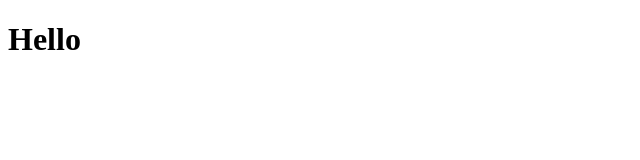
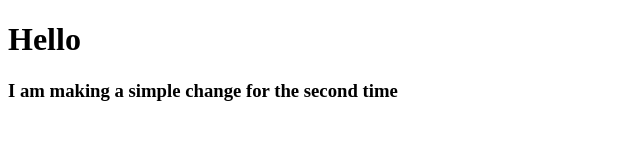
Before and after one commit to Anas-Uddin/hero-git-first, a plain HTML site: page index.html in a window 1280 px wide. Shown: the whole page, without its empty margins (0-640 px from the left). Drawn offline with Linux system fonts and the light colour scheme.

Commit message:
another simple change

```diff
--- a/index.html
+++ b/index.html
@@ -7,5 +7,6 @@
 </head>
 <body>
     <h1>Hello</h1>
+    <h3>I am making a simple change for the second time</h3>
 </body>
 </html>
```
